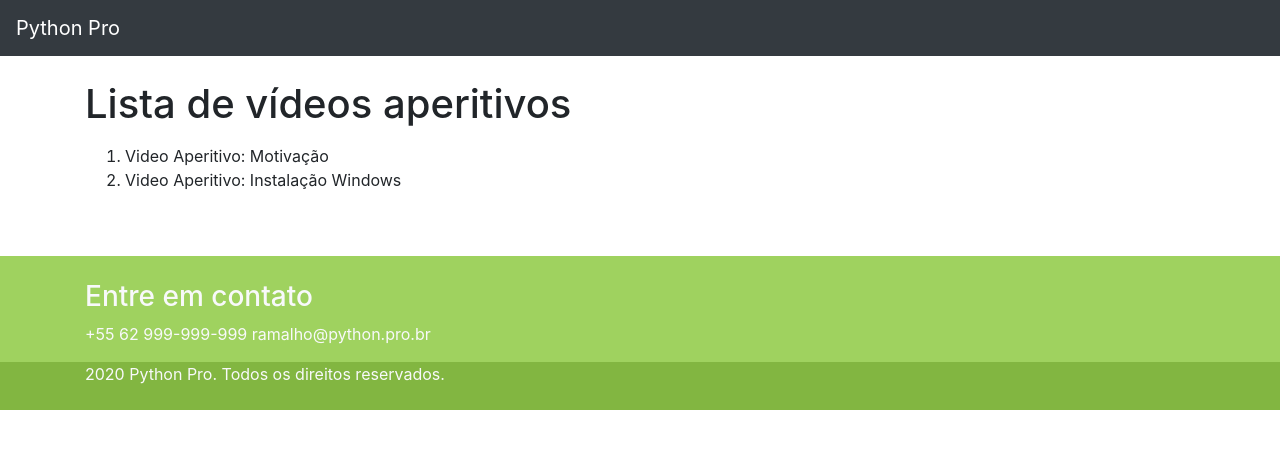
After one commit to Marcio-Souza/curso-django, a Django app: page /aperitivos/ in a window 1280 px wide. The commit adds this page. Shown: the top 449 px of the page. Run offline with Django 3.2, Linux system fonts and the light colour scheme; some libraries are stand-ins or nearby versions.

Commit message:
Added Filters and loop
close #87

```diff
--- /dev/null
+++ b/pypro/aperitivos/templates/aperitivos/indice.html
@@ -0,0 +1,24 @@
+{% extends 'base/base.html' %}
+{% load static %}
+
+{% block title %}Python Pro - Home{% endblock title %}
+{% block description %} Página com o índice com os vídeos gratuitos {% endblock description %}
+
+
+{% block body %}
+<div class="container">
+    <div class="row">
+        <div class="col-md-12">
+            <h1 class="mt-4 mb-3">Lista de vídeos aperitivos</h1>
+            <ol>
+                {% for video in videos %}
+                <li>{{ video.titulo | default:"Faltando título" }}</li>
+                {% empty %}
+                    <li>Não foram encontrados vídeos</li>
+                {% endfor %}
+            </ol>
+        </div>
+    </div>
+</div>
+</div>
+{% endblock body %}
--- a/pypro/aperitivos/templates/aperitivos/video.html
+++ b/pypro/aperitivos/templates/aperitivos/video.html
@@ -2,12 +2,13 @@
 {% load static %}
 
 {% block title %}Python Pro - Home{% endblock title %}
+{% block description %} Página com os vídeos aperitivos{% endblock description %}
 
 {% block body %}
 <div class="container">
     <div class="row">
         <div class="col-md-12">
-            <h1 class="mt-4 mb-3">{{ video.titulo }}</h1>
+            <h1 class="mt-4 mb-3">{{ video.titulo | default:"Faltando título" }}</h1>
             <iframe src="https://player.vimeo.com/video/{{ video.video_id}}" width="640" height="564" frameborder="0"
                     allow="autoplay; fullscreen" allowfullscreen></iframe>
         </div>
--- a/pypro/aperitivos/urls.py
+++ b/pypro/aperitivos/urls.py
@@ -1,8 +1,9 @@
 from django.urls import path
 
-from pypro.aperitivos.views import video
+from pypro.aperitivos.views import video, indice
 
 app_name = 'aperitivos'
 urlpatterns = [
     path('<slug:slug>', video, name='video'),
+    path('', indice, name='indice'),
 ]
--- a/pypro/aperitivos/views.py
+++ b/pypro/aperitivos/views.py
@@ -1,10 +1,19 @@
 from django.shortcuts import render
+
+# Listagem de vídeos
+videos = [
+    {'slug': 'motivacao', 'titulo': 'Video Aperitivo: Motivação', 'video_id': 437255932},
+    {'slug': 'instalacao-windows', 'titulo': 'Video Aperitivo: Instalação Windows',
+     'video_id': 437893110}
+]
+
+videos_dct = {dct['slug']: dct for dct in videos}
 
 
 def video(request, slug):
-    videos = {
-        'motivacao': {'titulo': 'Video Aperitivo: Motivação', 'video_id': 437255932},
-        'instalacao-windows': {'titulo': 'Video Aperitivo: Instalação Windows', 'video_id': 437893110}
-    }
-    video = videos[slug]
+    video = videos_dct[slug]
     return render(request, 'aperitivos/video.html', context={'video': video})
+
+
+def indice(request):
+    return render(request, 'aperitivos/indice.html', context={'videos': videos})
```
Also changed, not shown: pypro/aperitivos/tests/tests_indice.py (added, +28 -0 lines), pypro/aperitivos/tests/__init__.py (added), pypro/aperitivos/tests/tests_video.py (renamed from pypro/aperitivos/tests.py).
